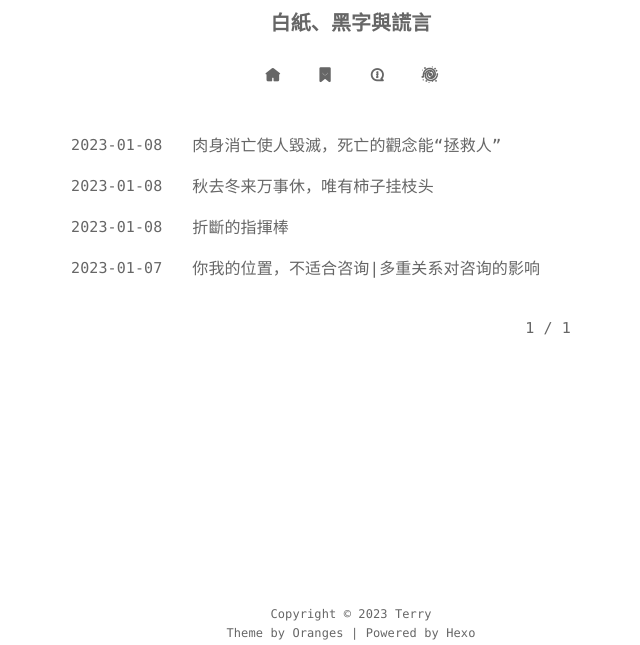
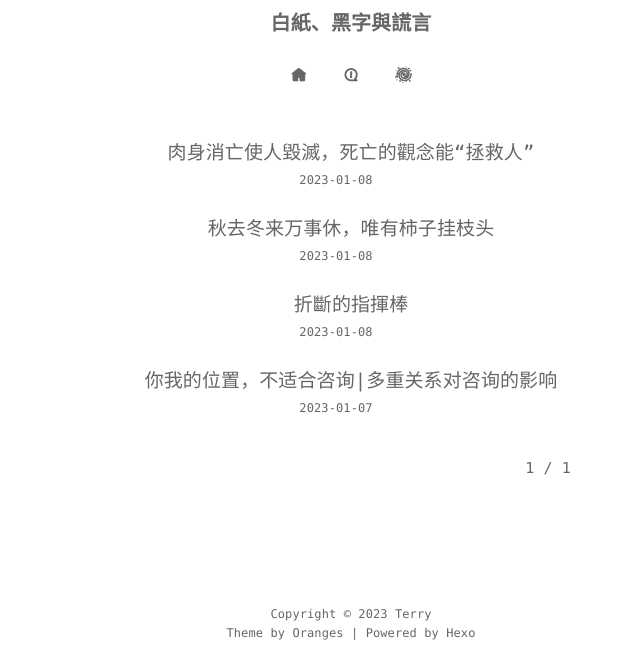
Before and after one commit to ifbion/ifbion.github.io, a plain HTML site: page index.html in a window 1280 px wide. Shown: the part 155-800 px from the top of the page, without its empty margins (289-929 px from the left). Drawn offline with Linux system fonts and the light colour scheme; some icons are missing; a small style sheet from the web is missing; files whose address does not match are found by name.

Commit message:
Site updated: 2023-02-08 22:24:58

```diff
--- a/css/base.css
+++ b/css/base.css
@@ -8,7 +8,7 @@ html, body {
   letter-spacing: 0.01rem;
   background-color: var(--bg-body);
   transition: color 400ms ease-in-out 0s, background-color 400ms ease-in-out 0s;
-  font-family: Consolas, "Liberation Mono", Menlo, Monaco, "Noto Serif SC","Source Han Sans CN", "PingFang SC", "Hiragino Sans GB", "Microsoft YaHei", sans-serif
+  font-family: Consolas, "Liberation Mono", Menlo, Monaco, "Noto Serif SC", "Noto Serif SC Black", "Source Han Sans CN", "PingFang SC", "Hiragino Sans GB", "Microsoft YaHei", sans-serif
 }
 
 body.hidden {
@@ -179,17 +179,20 @@ a:hover {
 
 .post-item {
   display: flex;
-  font-size: 1.6rem;
+  font-size: 1.9rem;
   margin-bottom: 20px;
   align-items: center;
-  line-height: 21px;
+  justify-content: center;
+  text-align: center;
+  line-height: 35px;
 }
 
 .post-item .time-m-d {
   flex-shrink: 0;
+  text-align: center;
   margin-right: 30px;
   color: var(--color-text-base);
-  font-size: 1.5rem;
+  font-size: 1.2rem;
   line-height: 21px;
   /*font-family: 'Noto Serif SC','Raleway', 'Helvetica Neue', 'Arial', sans-serif;*/
 }
@@ -258,36 +261,6 @@ a:hover {
   font-size: 1.65rem;
   font-weight: bold;
   text-align: center;
-}
-
-.navbar ul li a {
-  padding-bottom: 2px;
-}
-
-.navbar ul li a:hover::after {
-  content: "";
-  position: absolute;
-  bottom: 3px;
-  left: 5px;
-  height: 6px;
-  opacity: 0.45;
-  background-color: gray;
-  width: 89%;
-}
-
-.navbar ul li.active a {
-  color: var(--color-text-a-active);
-}
-
-.navbar ul li.active a::after {
-  content: "";
-  position: absolute;
-  bottom: 3px;
-  left: 5px;
-  height: 6px;
-  opacity: 0.55;
-  background-color: gray;
-  width: 89%;
 }
 
 @media (max-width: 888px) {
--- a/css/main.css
+++ b/css/main.css
@@ -1073,7 +1073,7 @@ html, body {
   letter-spacing: 0.01rem;
   background-color: var(--bg-body);
   transition: color 400ms ease-in-out 0s, background-color 400ms ease-in-out 0s;
-  font-family: Consolas, "Liberation Mono", Menlo, Monaco, "Noto Serif SC","Source Han Sans CN", "PingFang SC", "Hiragino Sans GB", "Microsoft YaHei", sans-serif
+  font-family: Consolas, "Liberation Mono", Menlo, Monaco, "Noto Serif SC", "Noto Serif SC Black", "Source Han Sans CN", "PingFang SC", "Hiragino Sans GB", "Microsoft YaHei", sans-serif
 }
 
 body.hidden {
@@ -1244,17 +1244,20 @@ a:hover {
 
 .post-item {
   display: flex;
-  font-size: 1.6rem;
+  font-size: 1.9rem;
   margin-bottom: 20px;
   align-items: center;
-  line-height: 21px;
+  justify-content: center;
+  text-align: center;
+  line-height: 35px;
 }
 
 .post-item .time-m-d {
   flex-shrink: 0;
+  text-align: center;
   margin-right: 30px;
   color: var(--color-text-base);
-  font-size: 1.5rem;
+  font-size: 1.2rem;
   line-height: 21px;
   /*font-family: 'Noto Serif SC','Raleway', 'Helvetica Neue', 'Arial', sans-serif;*/
 }
@@ -1323,36 +1326,6 @@ a:hover {
   font-size: 1.65rem;
   font-weight: bold;
   text-align: center;
-}
-
-.navbar ul li a {
-  padding-bottom: 2px;
-}
-
-.navbar ul li a:hover::after {
-  content: "";
-  position: absolute;
-  bottom: 3px;
-  left: 5px;
-  height: 6px;
-  opacity: 0.45;
-  background-color: gray;
-  width: 89%;
-}
-
-.navbar ul li.active a {
-  color: var(--color-text-a-active);
-}
-
-.navbar ul li.active a::after {
-  content: "";
-  position: absolute;
-  bottom: 3px;
-  left: 5px;
-  height: 6px;
-  opacity: 0.55;
-  background-color: gray;
-  width: 89%;
 }
 
 @media (max-width: 888px) {
--- a/index.html
+++ b/index.html
@@ -79,12 +79,6 @@
         </li>
 
         <li>
-          <a title="Archives" href="/archives/">
-            <i class="iconfont icon-bookmark"></i>
-          </a>
-        </li>
-
-        <li>
           <a title="About" href="/about/">
             <i class="iconfont icon-about"></i>
           </a>
@@ -111,7 +105,6 @@
     <!-- 遍历渲染文章 -->
 
       <div class="post-item" title="肉身消亡使人毀滅，死亡的觀念能“拯救人”">
-        <div class="time-m-d">2023-01-08</div>
         <div class="title">
           <a href="/2023/01/08/%E8%82%89%E8%BA%AB%E6%B6%88%E4%BA%A1%E4%BD%BF%E4%BA%BA%E6%AF%80%E6%BB%85%EF%BC%8C%E6%AD%BB%E4%BA%A1%E7%9A%84%E8%A7%80%E5%BF%B5%E8%83%BD%E2%80%9C%E6%8B%AF%E6%95%91%E4%BA%BA%E2%80%9D/">
 
@@ -120,11 +113,11 @@
 
 
           </a>
+		  <div class="time-m-d">2023-01-08</div>
         </div>
       </div>
 
       <div class="post-item" title="秋去冬来万事休，唯有柿子挂枝头">
-        <div class="time-m-d">2023-01-08</div>
         <div class="title">
           <a href="/2023/01/08/%E7%A7%8B%E5%8E%BB%E5%86%AC%E6%9D%A5%E4%B8%87%E4%BA%8B%E4%BC%91%EF%BC%8C%E5%94%AF%E6%9C%89%E6%9F%BF%E5%AD%90%E6%8C%82%E6%9E%9D%E5%A4%B4/">
 
@@ -133,11 +126,11 @@
 
 
           </a>
+		  <div class="time-m-d">2023-01-08</div>
         </div>
       </div>
 
       <div class="post-item" title="折斷的指揮棒">
-        <div class="time-m-d">2023-01-08</div>
         <div class="title">
           <a href="/2023/01/08/%E6%8A%98%E6%96%B7%E7%9A%84%E6%8C%87%E6%8F%AE%E6%A3%92/">
 
@@ -146,11 +139,11 @@
 
 
           </a>
+		  <div class="time-m-d">2023-01-08</div>
         </div>
       </div>
 
       <div class="post-item" title="你我的位置，不适合咨询|多重关系对咨询的影响">
-        <div class="time-m-d">2023-01-07</div>
         <div class="title">
           <a href="/2023/01/07/%E4%BD%A0%E6%88%91%E7%9A%84%E4%BD%8D%E7%BD%AE%EF%BC%8C%E4%B8%8D%E9%80%82%E5%90%88%E5%92%A8%E8%AF%A2-%E5%A4%9A%E9%87%8D%E5%85%B3%E7%B3%BB%E5%AF%B9%E5%92%A8%E8%AF%A2%E7%9A%84%E5%BD%B1%E5%93%8D/">
 
@@ -159,6 +152,7 @@
 
 
           </a>
+		  <div class="time-m-d">2023-01-07</div>
         </div>
       </div>
 
```
Also changed, not shown: 2023/01/07/你我的位置，不适合咨询-多重关系对咨询的影响/index.html (+0 -6 lines), 2023/01/08/折斷的指揮棒/index.html (+0 -6 lines), 2023/01/08/秋去冬来万事休，唯有柿子挂枝头/index.html (+0 -6 lines), 2023/01/08/肉身消亡使人毀滅，死亡的觀念能“拯救人”/index.html (+0 -6 lines), about/index.html (+1 -7 lines), archives/2023/01/index.html (+0 -6 lines), archives/2023/index.html (+0 -6 lines), archives/index.html (+0 -6 lines), nothing/index.html (+0 -6 lines).
